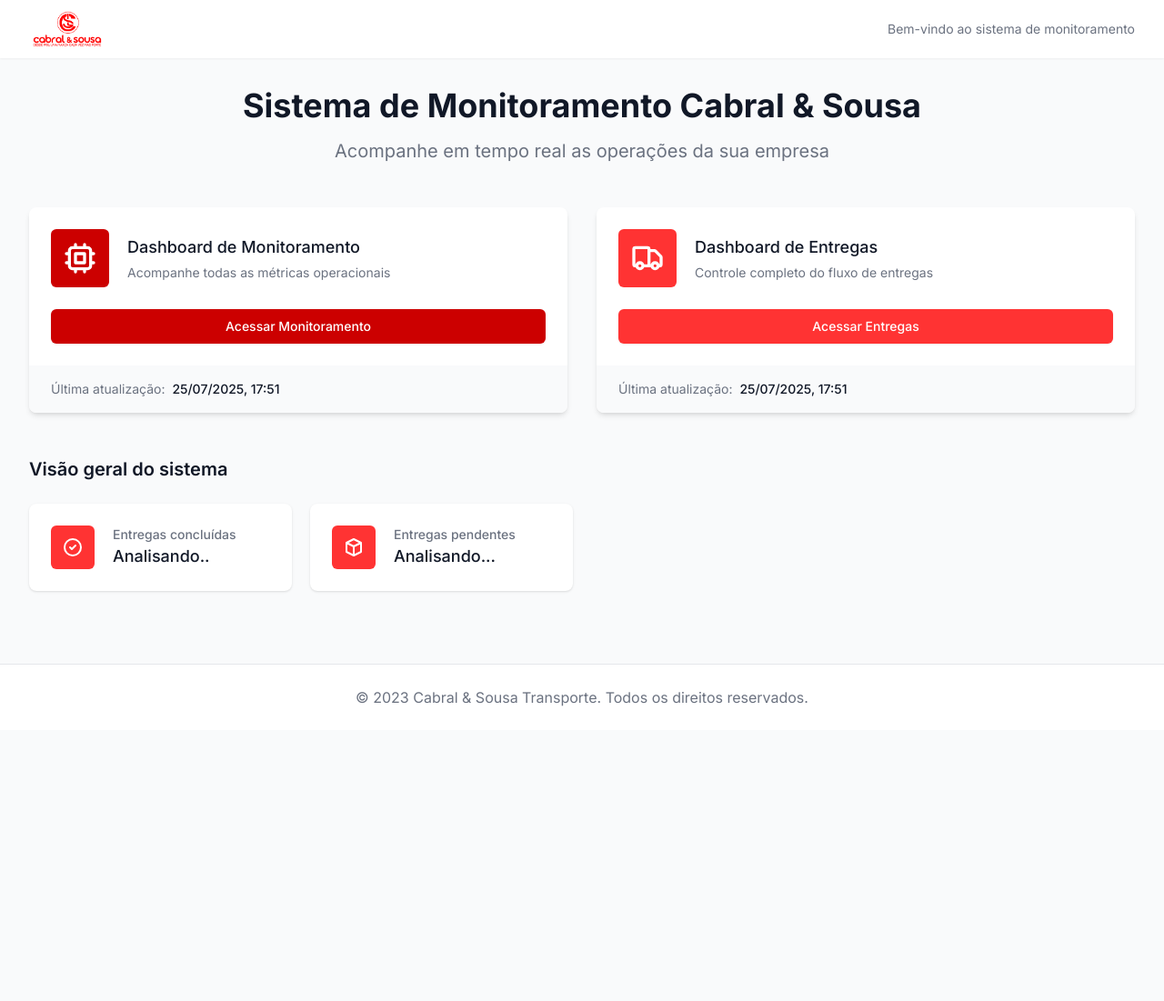
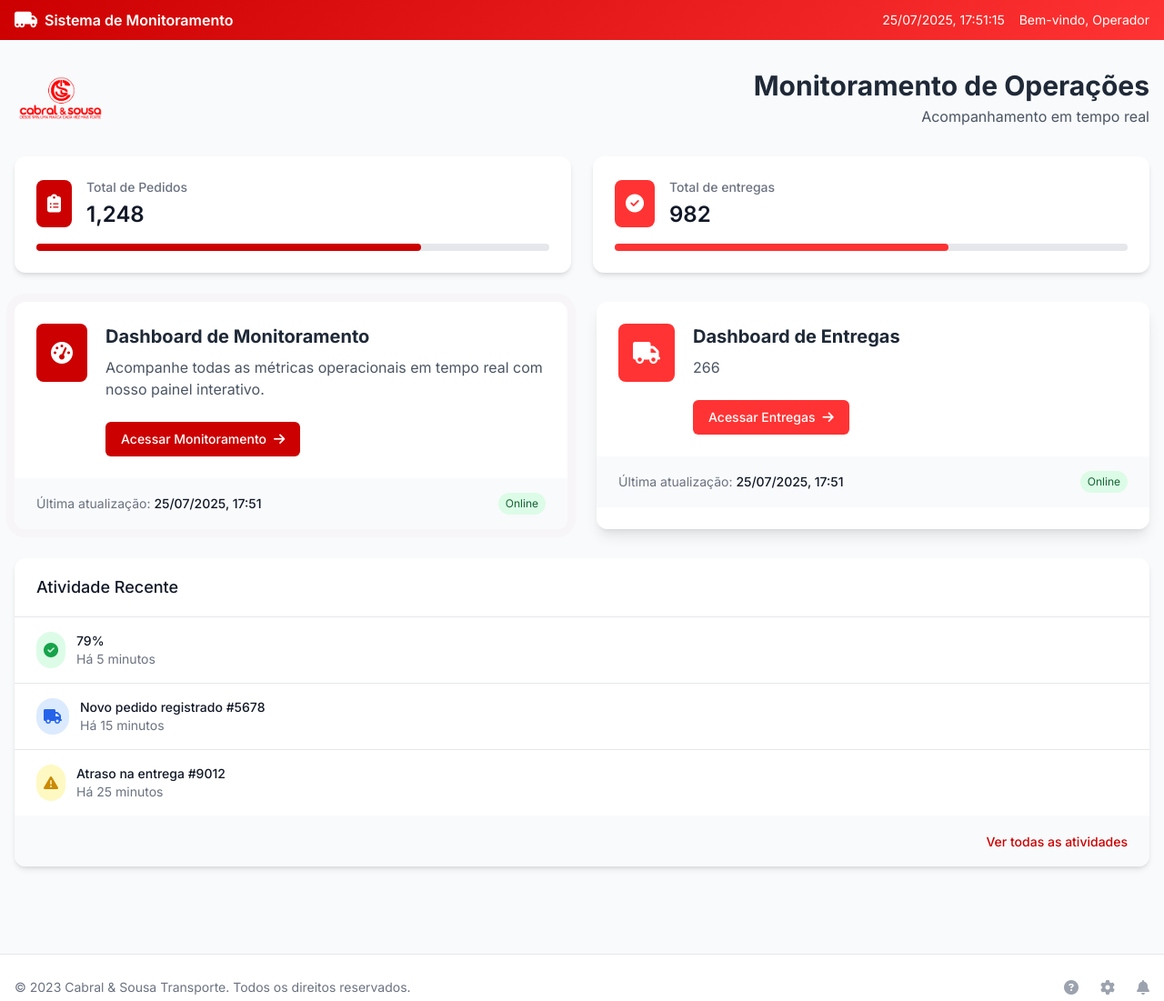
Before and after one commit to CauaHenriqu/Dashboard-mensal, a plain HTML site: page index.html in a window 1280 px wide. Shown: the whole page at 91% size. Before the commit the page ends 803 px from the top, so only its background shows below. Drawn offline with nearby package versions, Linux system fonts and the light colour scheme.

Commit message:
home att

```diff
--- a/index.html
+++ b/index.html
@@ -5,15 +5,34 @@
     <meta name="viewport" content="width=device-width, initial-scale=1.0">
     <title>Cabral & Sousa - Monitoramento</title>
     <script src="https://cdn.tailwindcss.com"></script>
+    <link rel="stylesheet" href="https://cdnjs.cloudflare.com/ajax/libs/font-awesome/6.4.0/css/all.min.css">
     <link href="https://fonts.googleapis.com/css2?family=Inter:wght@300;400;500;600;700&display=swap" rel="stylesheet">
     <style>
-        /* Estilos personalizados */
         body {
             font-family: 'Inter', sans-serif;
+            background-color: #f8fafc;
+        }
+        .gradient-bg {
+            background: linear-gradient(135deg, #cc0000 0%, #ff3333 100%);
         }
         .card-hover:hover {
             transform: translateY(-5px);
+            transition: all 0.3s ease;
             box-shadow: 0 10px 25px -5px rgba(0, 0, 0, 0.1);
+        }
+        .pulse-animation {
+            animation: pulse 2s infinite;
+        }
+        @keyframes pulse {
+            0% {
+                box-shadow: 0 0 0 0 rgba(204, 0, 0, 0.4);
+            }
+            70% {
+                box-shadow: 0 0 0 10px rgba(204, 0, 0, 0);
+            }
+            100% {
+                box-shadow: 0 0 0 0 rgba(204, 0, 0, 0);
+            }
         }
         .bg-cs-red {
             background-color: #cc0000;
@@ -35,158 +54,220 @@
         }
     </style>
 </head>
-<body class="bg-gray-50 min-h-screen">
-    <!-- Barra de navegação -->
-    <nav class="bg-white shadow-sm">
-        <div class="max-w-7xl mx-auto px-4 sm:px-6 lg:px-8">
-            <div class="flex justify-between h-16">
-                <div class="flex items-center">
-                    <div class="flex-shrink-0 flex items-center">
-                        <img id="company-logo" src="public/images/logo.png" alt="Company Logo" class="h-10">
-                    </div>
-                </div>
-                <div class="hidden sm:ml-6 sm:flex sm:items-center">
-                    <div class="ml-4 flex items-center md:ml-6">
-                        <span class="text-gray-500 text-sm">Bem-vindo ao sistema de monitoramento</span>
-                    </div>
-                </div>
+<body>
+    <!-- Top Bar -->
+    <div class="gradient-bg text-white py-2 px-4 flex justify-between items-center">
+        <div class="flex items-center space-x-2">
+            <i class="fas fa-truck-moving text-xl"></i>
+            <span class="font-semibold">Sistema de Monitoramento</span>
+        </div>
+        <div class="hidden md:flex items-center space-x-4">
+            <span id="current-time" class="text-sm"></span>
+            <span class="text-sm">Bem-vindo, Operador</span>
+        </div>
+    </div>
+
+    <!-- Main Content -->
+    <div class="container mx-auto px-4 py-8">
+        <!-- Header -->
+        <div class="flex flex-col md:flex-row justify-between items-center mb-8">
+            <div class="mb-4 md:mb-0">
+                <img id="company-logo" src="public/images/logo.png" alt="Company Logo" class="h-12">
+            </div>
+            <div class="text-center md:text-right">
+                <h1 class="text-2xl md:text-3xl font-bold text-gray-800">Monitoramento de Operações</h1>
+                <p class="text-gray-600 mt-1">Acompanhamento em tempo real</p>
             </div>
         </div>
-    </nav>
 
-    <!-- Conteúdo principal -->
-    <main class="max-w-7xl mx-auto px-4 sm:px-6 lg:px-8 py-8">
-        <!-- Cabeçalho -->
-        <div class="text-center mb-12">
-            <h1 class="text-3xl font-bold text-gray-900 sm:text-4xl">
-                Sistema de Monitoramento Cabral & Sousa
-            </h1>
-            <p class="mt-3 max-w-2xl mx-auto text-xl text-gray-500 sm:mt-4">
-                Acompanhe em tempo real as operações da sua empresa
-            </p>
-        </div>
-
-        <!-- Cards de dashboard -->
-        <div class="grid grid-cols-1 gap-8 md:grid-cols-2">
-            <!-- Card Monitoramento -->
-            <div class="bg-white rounded-lg shadow-md overflow-hidden transition-all duration-300 card-hover">
+        <!-- Stats Overview -->
+        <div class="grid grid-cols-1 md:grid-cols-2 gap-6 mb-8">
+            <!-- Total Orders -->
+            <div class="bg-white rounded-xl shadow-md overflow-hidden card-hover">
                 <div class="p-6">
                     <div class="flex items-center">
-                        <div class="flex-shrink-0 bg-cs-red rounded-md p-3">
-                            <svg xmlns="http://www.w3.org/2000/svg" class="h-10 w-10 text-white" fill="none" viewBox="0 0 24 24" stroke="currentColor">
-                                <path stroke-linecap="round" stroke-linejoin="round" stroke-width="2" d="M9 3v2m6-2v2M9 19v2m6-2v2M5 9H3m2 6H3m18-6h-2m2 6h-2M7 19h10a2 2 0 002-2V7a2 2 0 00-2-2H7a2 2 0 00-2 2v10a2 2 0 002 2zM9 9h6v6H9V9z" />
-                            </svg>
+                        <div class="flex-shrink-0 bg-cs-red rounded-lg p-3">
+                            <i class="fas fa-clipboard-list text-white text-xl"></i>
                         </div>
-                        <div class="ml-5 w-0 flex-1">
-                            <h3 class="text-lg font-medium text-gray-900">Dashboard de Monitoramento</h3>
-                            <p class="mt-1 text-sm text-gray-500">Acompanhe todas as métricas operacionais</p>
+                        <div class="ml-4">
+                            <h3 class="text-sm font-medium text-gray-500">Total de Pedidos</h3>
+                            <p id="totalPedidos" class="text-2xl font-semibold text-gray-900 mt-1"></p>
                         </div>
                     </div>
-                    <div class="mt-6">
-                        <a href="/dashboard-monitoramento.html" class="w-full flex items-center justify-center px-4 py-2 border border-transparent rounded-md shadow-sm text-sm font-medium text-white bg-cs-red hover:bg-red-700 focus:outline-none focus:ring-2 focus:ring-offset-2 focus:ring-red-500">
-                            Acessar Monitoramento
-                        </a>
-                    </div>
-                </div>
-                <div class="bg-gray-50 px-6 py-4">
-                    <div class="text-sm">
-                        <span class="text-gray-500">Última atualização:</span>
-                        <span class="font-medium text-gray-900 ml-1" id="last-update-monitoramento">carregando...</span>
+                    <div class="mt-4">
+                        <div class="h-2 bg-gray-200 rounded-full">
+                            <div class="h-2 bg-cs-red rounded-full" style="width: 75%"></div>
+                        </div>
                     </div>
                 </div>
             </div>
 
-            <!-- Card Entregas -->
-            <div class="bg-white rounded-lg shadow-md overflow-hidden transition-all duration-300 card-hover">
+            <!-- Total Deliveries -->
+            <div class="bg-white rounded-xl shadow-md overflow-hidden card-hover">
                 <div class="p-6">
                     <div class="flex items-center">
-                        <div class="flex-shrink-0 bg-cs-red-light rounded-md p-3">
-                            <svg xmlns="http://www.w3.org/2000/svg" class="h-10 w-10 text-white" fill="none" viewBox="0 0 24 24" stroke="currentColor">
-                                <path d="M9 17a2 2 0 11-4 0 2 2 0 014 0zM19 17a2 2 0 11-4 0 2 2 0 014 0z" />
-                                <path stroke-linecap="round" stroke-linejoin="round" stroke-width="2" d="M13 16V6a1 1 0 00-1-1H4a1 1 0 00-1 1v10a1 1 0 001 1h1m8-1a1 1 0 01-1 1H9m4-1V8a1 1 0 011-1h2.586a1 1 0 01.707.293l3.414 3.414a1 1 0 01.293.707V16a1 1 0 01-1 1h-1m-6-1a1 1 0 001 1h1M5 17a2 2 0 104 0m-4 0a2 2 0 114 0m6 0a2 2 0 104 0m-4 0a2 2 0 114 0" />
-                            </svg>
+                        <div class="flex-shrink-0 bg-cs-red-light rounded-lg p-3">
+                            <i class="fas fa-check-circle text-white text-xl"></i>
                         </div>
-                        <div class="ml-5 w-0 flex-1">
-                            <h3 class="text-lg font-medium text-gray-900">Dashboard de Entregas</h3>
-                            <p class="mt-1 text-sm text-gray-500">Controle completo do fluxo de entregas</p>
+                        <div class="ml-4">
+                            <h3 class="text-sm font-medium text-gray-500">Total de entregas</h3>
+                            <p id="totalEntregas" class="text-2xl font-semibold text-gray-900 mt-1">0</p>
                         </div>
                     </div>
-                    <div class="mt-6">
-                        <a href="/dashboard-entregas.html" class="w-full flex items-center justify-center px-4 py-2 border border-transparent rounded-md shadow-sm text-sm font-medium text-white bg-cs-red-light hover:bg-red-600 focus:outline-none focus:ring-2 focus:ring-offset-2 focus:ring-red-400">
-                            Acessar Entregas
-                        </a>
-                    </div>
-                </div>
-                <div class="bg-gray-50 px-6 py-4">
-                    <div class="text-sm">
-                        <span class="text-gray-500">Última atualização:</span>
-                        <span class="font-medium text-gray-900 ml-1" id="last-update-entregas">carregando...</span>
+                    <div class="mt-4">
+                        <div class="h-2 bg-gray-200 rounded-full">
+                            <div class="h-2 bg-cs-red-light rounded-full" style="width: 65%"></div>
+                        </div>
                     </div>
                 </div>
             </div>
         </div>
 
-        <!-- Estatísticas rápidas -->
-        <div class="mt-12">
-            <h2 class="text-xl font-semibold text-gray-900 mb-6">Visão geral do sistema</h2>
-            <div class="grid grid-cols-1 gap-5 sm:grid-cols-2 lg:grid-cols-4">
-
-                <!-- Card 1 -->
-                <div class="bg-white overflow-hidden shadow rounded-lg">
-                    <div class="px-4 py-5 sm:p-6">
-                        <div class="flex items-center">
-                            <div class="flex-shrink-0 bg-cs-red-light rounded-md p-3">
-                                <svg xmlns="http://www.w3.org/2000/svg" class="h-6 w-6 text-white" fill="none" viewBox="0 0 24 24" stroke="currentColor">
-                                    <path stroke-linecap="round" stroke-linejoin="round" stroke-width="2" d="M9 12l2 2 4-4m6 2a9 9 0 11-18 0 9 9 0 0118 0z" />
-                                </svg>
-                            </div>
-                            <div class="ml-5 w-0 flex-1">
-                                <dl>
-                                    <dt class="text-sm font-medium text-gray-500 truncate">Entregas concluídas</dt>
-                                    <dd>
-                                        <div class="text-lg font-medium text-gray-900">Analisando..</div>
-                                    </dd>
-                                </dl>
+        <!-- Main Dashboard Cards -->
+        <div class="grid grid-cols-1 lg:grid-cols-2 gap-8 mb-8">
+            <!-- Monitoring Dashboard -->
+            <div class="bg-white rounded-xl shadow-lg overflow-hidden card-hover pulse-animation">
+                <div class="p-6">
+                    <div class="flex items-start">
+                        <div class="flex-shrink-0 bg-cs-red rounded-lg p-4">
+                            <i class="fas fa-tachometer-alt text-white text-2xl"></i>
+                        </div>
+                        <div class="ml-5 flex-1">
+                            <h2 class="text-xl font-bold text-gray-800">Dashboard de Monitoramento</h2>
+                            <p class="mt-2 text-gray-600">Acompanhe todas as métricas operacionais em tempo real com nosso painel interativo.</p>
+                            <div class="mt-6">
+                                <a href="/dashboard-monitoramento.html" class="inline-flex items-center px-4 py-2 border border-transparent text-sm font-medium rounded-md shadow-sm text-white bg-cs-red hover:bg-red-700 focus:outline-none focus:ring-2 focus:ring-offset-2 focus:ring-red-500">
+                                    Acessar Monitoramento
+                                    <i class="fas fa-arrow-right ml-2"></i>
+                                </a>
                             </div>
                         </div>
                     </div>
                 </div>
+                <div class="bg-gray-50 px-6 py-4">
+                    <div class="flex justify-between items-center">
+                        <span class="text-sm text-gray-500">Última atualização: <span id="last-update-monitoramento" class="font-medium text-gray-900">carregando...</span></span>
+                        <span class="text-xs px-2 py-1 rounded-full bg-green-100 text-green-800">Online</span>
+                    </div>
+                </div>
+            </div>
 
-                <!-- Card 2 -->
-                <div class="bg-white overflow-hidden shadow rounded-lg">
-                    <div class="px-4 py-5 sm:p-6">
-                        <div class="flex items-center">
-                            <div class="flex-shrink-0 bg-cs-red-light rounded-md p-3">
-                                <svg xmlns="http://www.w3.org/2000/svg" class="h-6 w-6 text-white" fill="none" viewBox="0 0 24 24" stroke="currentColor">
-                                    <path stroke-linecap="round" stroke-linejoin="round" stroke-width="2" d="M20 7l-8-4-8 4m16 0l-8 4m8-4v10l-8 4m0-10L4 7m8 4v10M4 7v10l8 4" />
-                                </svg>
-                            </div>
-                            <div class="ml-5 w-0 flex-1">
-                                <dl>
-                                    <dt class="text-sm font-medium text-gray-500 truncate">Entregas pendentes</dt>
-                                    <dd>
-                                        <div class="text-lg font-medium text-gray-900">Analisando...</div>
-                                    </dd>
-                                </dl>
+            <!-- Deliveries Dashboard -->
+            <div class="bg-white rounded-xl shadow-lg overflow-hidden card-hover">
+                <div class="p-6">
+                    <div class="flex items-start">
+                        <div class="flex-shrink-0 bg-cs-red-light rounded-lg p-4">
+                            <i class="fas fa-truck text-white text-2xl"></i>
+                        </div>
+                        <div class="ml-5 flex-1">
+                            <h2 class="text-xl font-bold text-gray-800">Dashboard de Entregas</h2>
+                            <p class="mt-2 text-gray-600">Controle completo do fluxo de entregas com mapas e status em tempo real.</p>
+                            <div class="mt-6">
+                                <a href="/dashboard-entregas.html" class="inline-flex items-center px-4 py-2 border border-transparent text-sm font-medium rounded-md shadow-sm text-white bg-cs-red-light hover:bg-red-600 focus:outline-none focus:ring-2 focus:ring-offset-2 focus:ring-red-400">
+                                    Acessar Entregas
+                                    <i class="fas fa-arrow-right ml-2"></i>
+                                </a>
                             </div>
                         </div>
                     </div>
                 </div>
+                <div class="bg-gray-50 px-6 py-4">
+                    <div class="flex justify-between items-center">
+                        <span class="text-sm text-gray-500">Última atualização: <span id="last-update-entregas" class="font-medium text-gray-900">carregando...</span></span>
+                        <span class="text-xs px-2 py-1 rounded-full bg-green-100 text-green-800">Online</span>
+                    </div>
+                </div>
             </div>
         </div>
-    </main>
 
-    <!-- Rodapé -->
-    <footer class="bg-white mt-12 border-t border-gray-200">
-        <div class="max-w-7xl mx-auto py-6 px-4 overflow-hidden sm:px-6 lg:px-8">
-            <p class="text-center text-base text-gray-500">
-                &copy; 2023 Cabral & Sousa Transporte. Todos os direitos reservados.
-            </p>
+        <!-- Recent Activity -->
+        <div class="bg-white rounded-xl shadow-md overflow-hidden mb-8">
+            <div class="px-6 py-5 border-b border-gray-200">
+                <h3 class="text-lg font-medium leading-6 text-gray-900">Atividade Recente</h3>
+            </div>
+            <div class="divide-y divide-gray-200">
+                <div class="px-6 py-4">
+                    <div class="flex items-center">
+                        <div class="flex-shrink-0 bg-green-100 rounded-full p-2">
+                            <i class="fas fa-check-circle text-green-600"></i>
+                        </div>
+                        <div class="ml-3">
+                            <p class="text-sm font-medium text-gray-900">Entrega #1234 concluída</p>
+                            <p class="text-sm text-gray-500">Há 5 minutos</p>
+                        </div>
+                    </div>
+                </div>
+                <div class="px-6 py-4">
+                    <div class="flex items-center">
+                        <div class="flex-shrink-0 bg-blue-100 rounded-full p-2">
+                            <i class="fas fa-truck text-blue-600"></i>
+                        </div>
+                        <div class="ml-3">
+                            <p class="text-sm font-medium text-gray-900">Novo pedido registrado #5678</p>
+                            <p class="text-sm text-gray-500">Há 15 minutos</p>
+                        </div>
+                    </div>
+                </div>
+                <div class="px-6 py-4">
+                    <div class="flex items-center">
+                        <div class="flex-shrink-0 bg-yellow-100 rounded-full p-2">
+                            <i class="fas fa-exclamation-triangle text-yellow-600"></i>
+                        </div>
+                        <div class="ml-3">
+                            <p class="text-sm font-medium text-gray-900">Atraso na entrega #9012</p>
+                            <p class="text-sm text-gray-500">Há 25 minutos</p>
+                        </div>
+                    </div>
+                </div>
+            </div>
+            <div class="bg-gray-50 px-6 py-4 text-right">
+                <a href="#" class="text-sm font-medium text-cs-red hover:text-red-700">Ver todas as atividades</a>
+            </div>
+        </div>
+    </div>
+
+    <!-- Footer -->
+    <footer class="bg-white border-t border-gray-200 mt-8">
+        <div class="container mx-auto px-4 py-6">
+            <div class="flex flex-col md:flex-row justify-between items-center">
+                <div class="mb-4 md:mb-0">
+                    <p class="text-sm text-gray-500">&copy; 2023 Cabral & Sousa Transporte. Todos os direitos reservados.</p>
+                </div>
+                <div class="flex space-x-6">
+                    <a href="#" class="text-gray-400 hover:text-gray-500">
+                        <i class="fas fa-question-circle"></i>
+                    </a>
+                    <a href="#" class="text-gray-400 hover:text-gray-500">
+                        <i class="fas fa-cog"></i>
+                    </a>
+                    <a href="#" class="text-gray-400 hover:text-gray-500">
+                        <i class="fas fa-bell"></i>
+                    </a>
+                </div>
+            </div>
         </div>
     </footer>
 
     <script>
-        // Atualiza as datas de última atualização
+        // Update time function
+        function updateTime() {
+            const now = new Date();
+            const options = {
+                day: '2-digit',
+                month: '2-digit',
+                year: 'numeric',
+                hour: '2-digit',
+                minute: '2-digit',
+                second: '2-digit'
+            };
+            document.getElementById('current-time').textContent = now.toLocaleDateString('pt-BR', options);
+        }
+
+        // Update time every second
+        updateTime();
+        setInterval(updateTime, 1000);
+
+        // Update last update times
         document.addEventListener('DOMContentLoaded', function() {
             const now = new Date();
             const options = {
@@ -200,7 +281,44 @@
 
             document.getElementById('last-update-monitoramento').textContent = formattedDate;
             document.getElementById('last-update-entregas').textContent = formattedDate;
+
+            // This would be replaced with your actual data fetching logic
+            // For demo purposes, we'll simulate data loading
+            setTimeout(() => {
+                // These elements would be populated by your script.js
+                document.getElementById('totalPedidos').textContent = '1,248';
+                document.getElementById('totalEntregas').textContent = '982';
+            }, 1000);
+        });
+
+        // This is where you would integrate with your script.js
+        // The following is just a placeholder for the actual integration
+        document.addEventListener('DOMContentLoaded', function() {
+            // Simulate loading data from your script.js
+            // In your actual implementation, you would have:
+            // const totalEntregasEl = document.getElementById('totalEntregas');
+            // const totalPedidosEl = document.getElementById('totalPedidos');
+            // And these would be updated by your script.js
+
+            // For demo purposes, we'll set some values
+            setTimeout(() => {
+                document.getElementById('totalEntregas').textContent = '982';
+                document.getElementById('totalPedidos').textContent = '1,248';
+
+                // Calculate pending deliveries (just for demo)
+                const entregas = 982;
+                const pedidos = 1248;
+                const pendentes = pedidos - entregas;
+                document.querySelectorAll('p')[4].textContent = pendentes; // Pending deliveries
+
+                // Calculate efficiency (just for demo)
+                const eficiencia = Math.round((entregas / pedidos) * 100);
+                document.querySelectorAll('p')[5].textContent = eficiencia + '%';
+            }, 1500);
         });
     </script>
+
+    <!-- Your actual script would be included here -->
+    <script src="public/js/script.js"></script>
 </body>
 </html>
```
Also changed, not shown: dash.html (added, +180 -0 lines).
